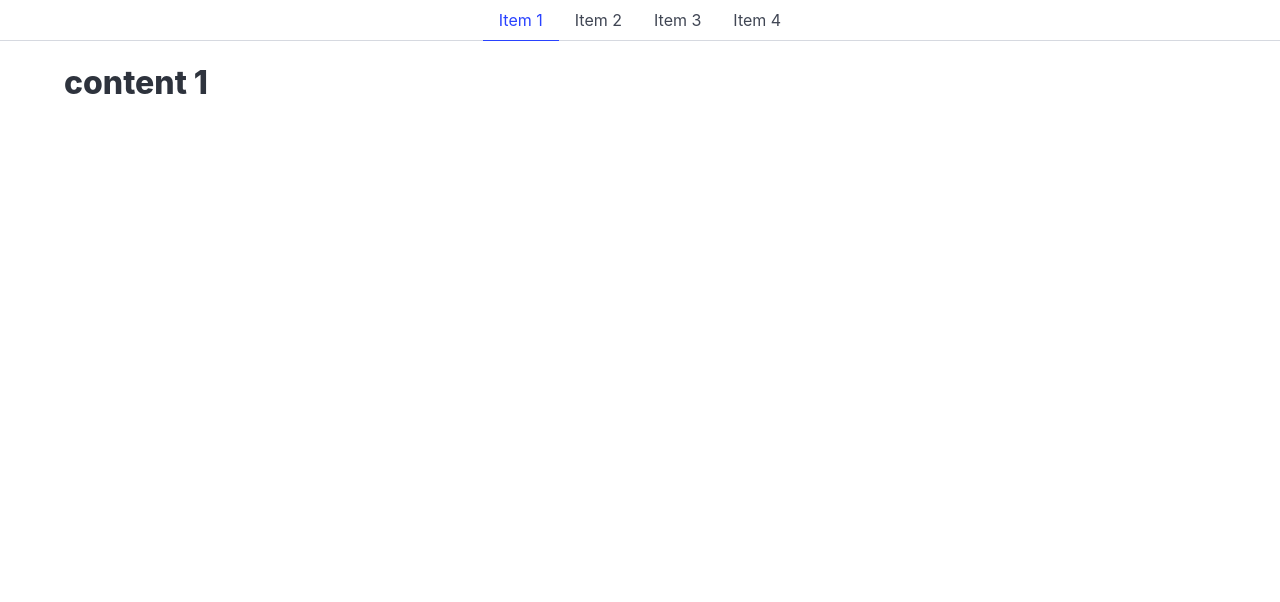
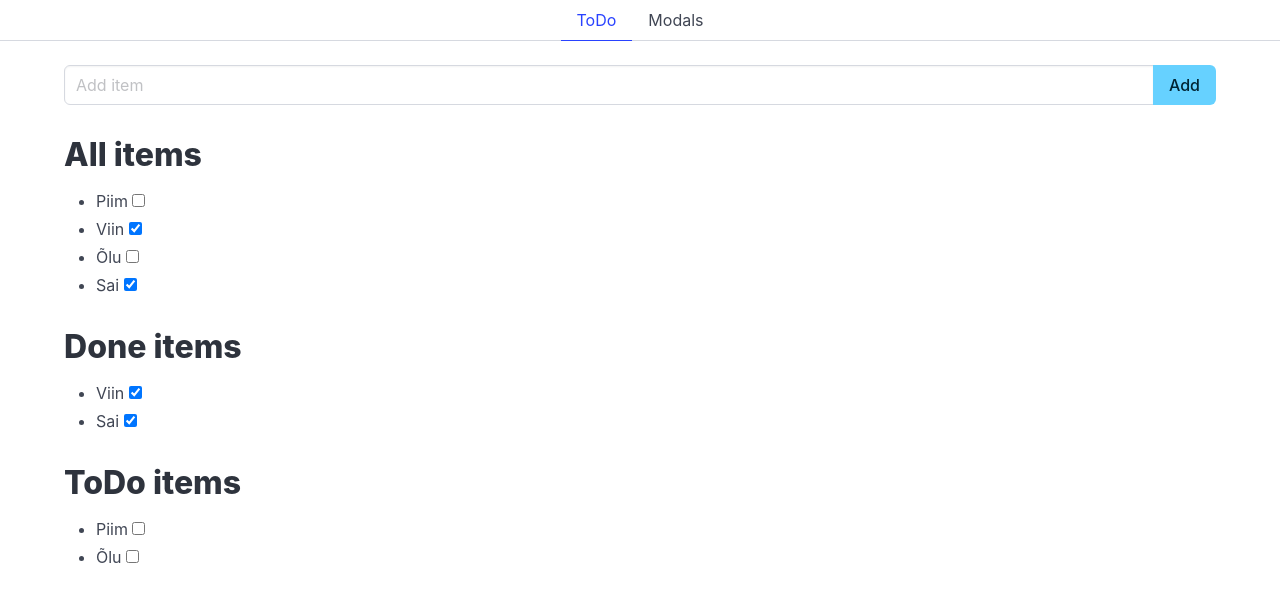
Before and after one commit to Kasparsu/ta25blearnfront, a Vue app: page / in a window 1280 px wide. Shown: the top 602 px of the page. Built offline with nearby package versions, Linux system fonts and the light colour scheme.

Commit message:
Add component :is example

```diff
--- a/src/App.vue
+++ b/src/App.vue
@@ -2,26 +2,25 @@
 import { ref } from 'vue';
 import Tabs from './components/Tabs.vue';
 
+import ToDo from './pages/ToDo.vue';
+import Modals from './pages/Modals.vue';
+
 let tabTitles = ref([
-    'Item 1',
-    'Item 2',
-    'Item 3',
-    'Item 4',
+    'ToDo',
+    'Modals',
 ]);
 
 let activeTab = ref(0);
 
 let contents = ref([
-    'content 1',
-    'content 2',
-    'content 3',
-    'content 4',
+    ToDo,
+    Modals,
 ]);
 </script>
 
 <template>
     <Tabs :titles="tabTitles" :active="activeTab" @change="activeTab=$event"></Tabs>
     <div class="container content mt-2">
-        <h1>{{ contents[activeTab] }}</h1>
+        <component :is="contents[activeTab]"></component>
     </div>
 </template>
```
